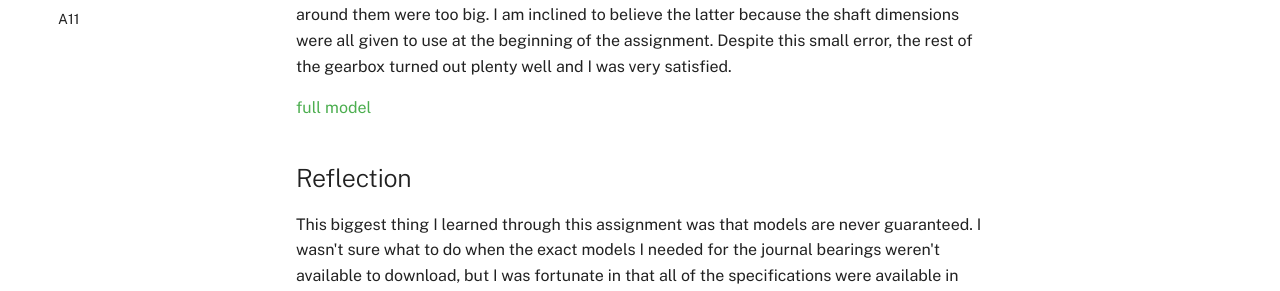
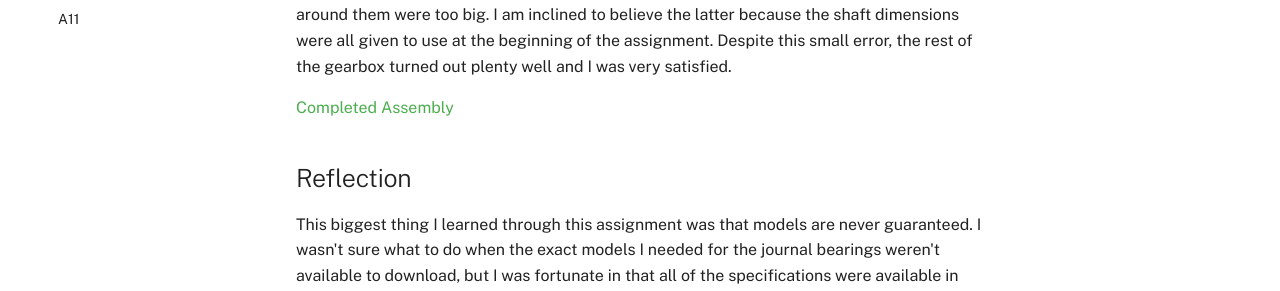
Before and after one commit to Jmswanchara/megr2156-portfolio, an MkDocs documentation site: the page built from docs/assignments/A08/index.md, in a window 1280 px wide and 900 px high, scrolled down 8510 px. Shown: the part 466-757 px from the top of the window. Built offline with MkDocs 1.6.1 and Material for MkDocs 9.7.7, drawn with Linux system fonts in a browser that asks for light colours.

Commit message:
Update link text for full assembly in documentation

```diff
--- a/docs/assignments/A08/index.md
+++ b/docs/assignments/A08/index.md
@@ -52,7 +52,7 @@ With the final parts modeled, I began to assemble them.  All of the parts that w
 
 Here you can see the finished product.  The first thing that stood out to me was the length of the shafts inside of the gearbox.  Either they were too short, or the parts that I modeled around them were too big.  I am inclined to believe the latter because the shaft dimensions were all given to use at the beginning of the assignment.  Despite this small error, the rest of the gearbox turned out plenty well and I was very satisfied.
 
-[full model](full_assembly_A8.SLDASM)
+[Completed Assembly](full_assembly_A8.SLDASM)
 
 ## Reflection
 
```
